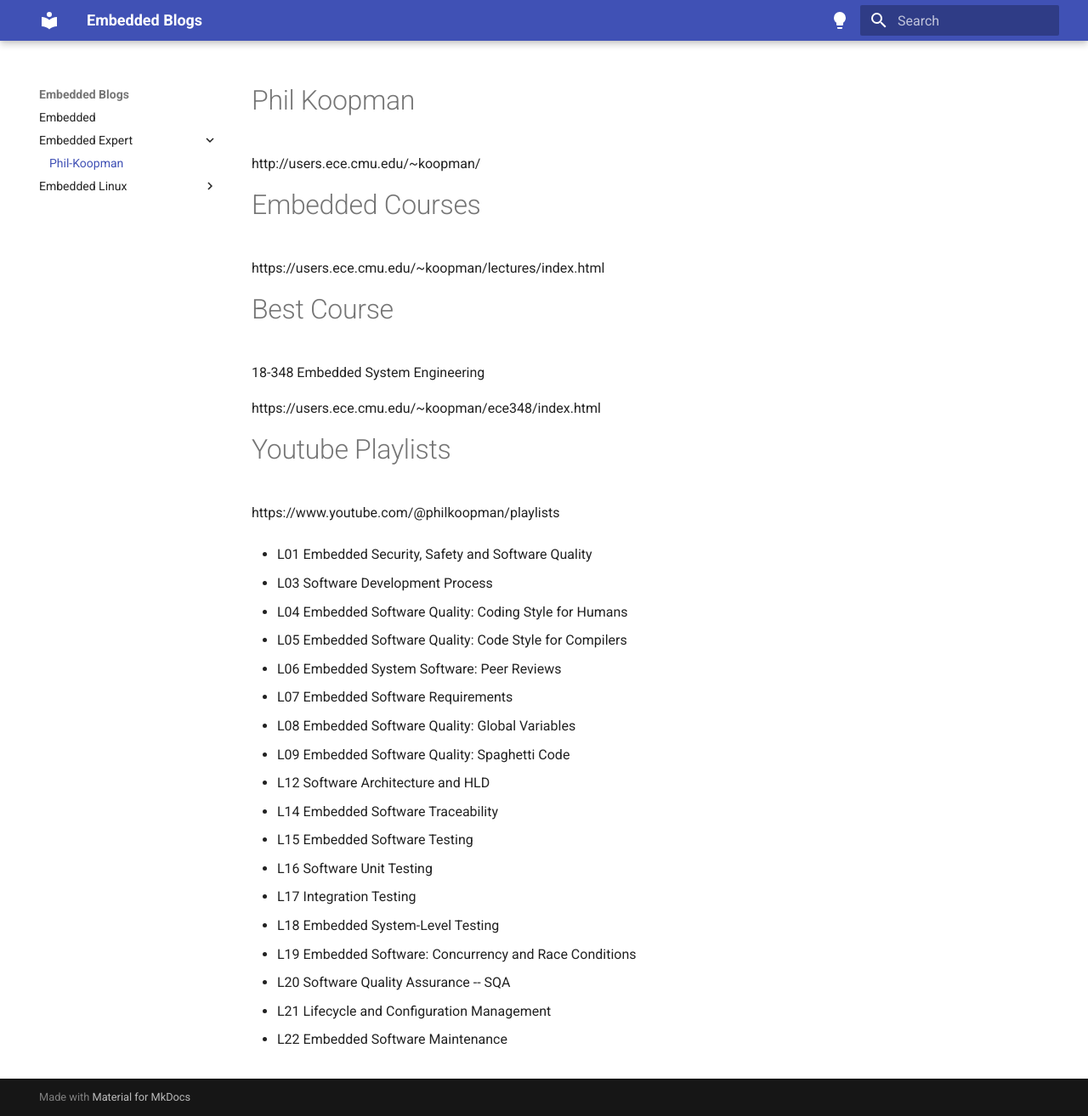
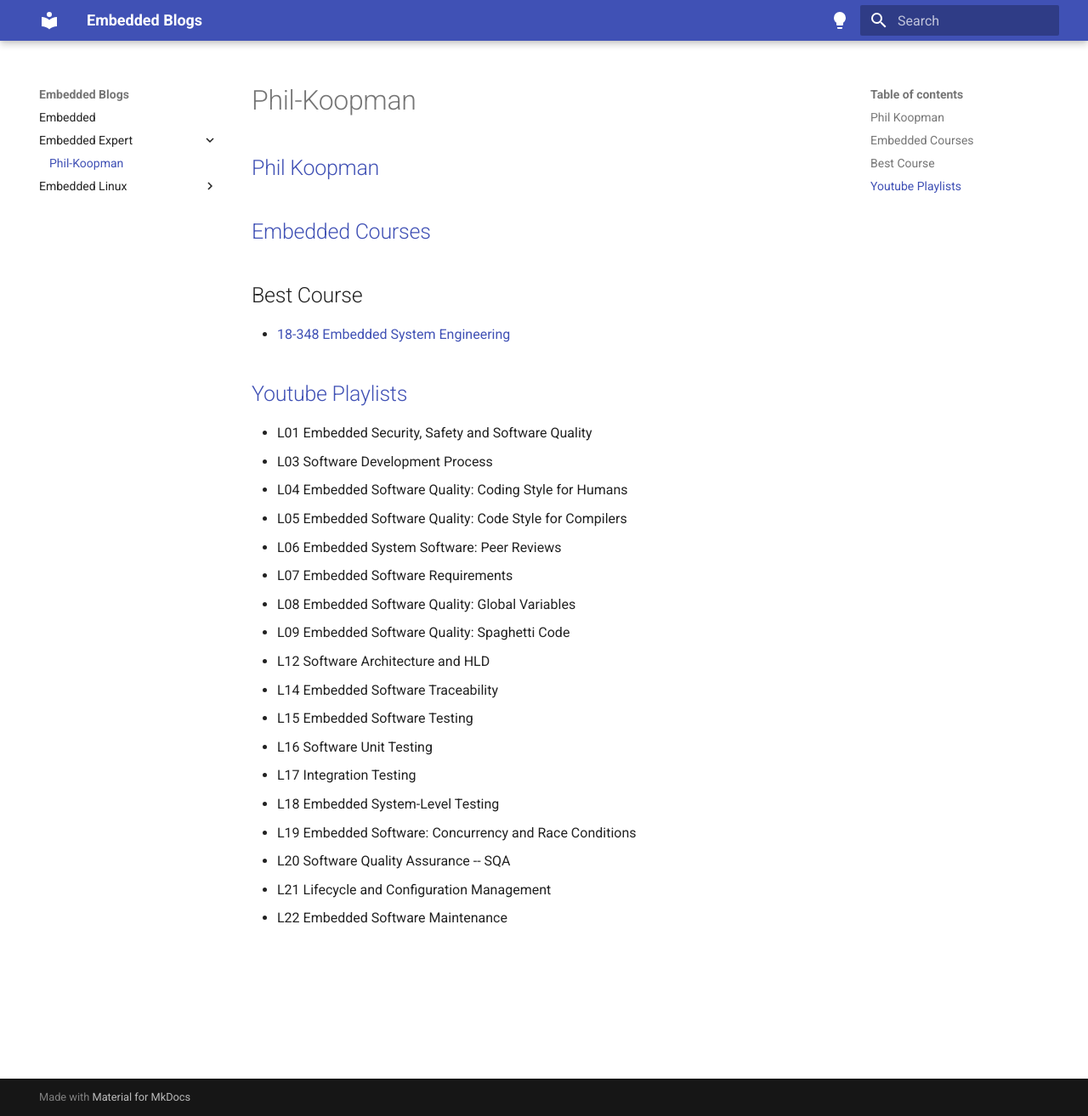
Before and after one commit to embeddednext/blogs, an MkDocs documentation site: the page built from docs/embedded/phil.md, in a window 1280 px wide and 1314 px high. Shown: the whole window at 85% size. Built offline with MkDocs 1.6.1 and Material for MkDocs 9.7.7, drawn with Linux system fonts in a browser that asks for light colours.

Commit message:
temp phil

```diff
--- a/docs/embedded/phil.md
+++ b/docs/embedded/phil.md
@@ -1,49 +1,26 @@
-# Phil Koopman
-http://users.ece.cmu.edu/~koopman/
+## [Phil Koopman](http://users.ece.cmu.edu/~koopman/)
 
-# Embedded Courses
-https://users.ece.cmu.edu/~koopman/lectures/index.html
+## [Embedded Courses](https://users.ece.cmu.edu/~koopman/lectures/index.html)
 
-# Best Course
-18-348 Embedded System Engineering
+## Best Course
+ - [18-348 Embedded System Engineering](https://users.ece.cmu.edu/~koopman/ece348/index.html)
 
-https://users.ece.cmu.edu/~koopman/ece348/index.html
-
-# Youtube Playlists
-https://www.youtube.com/@philkoopman/playlists
-
+## [Youtube Playlists](https://www.youtube.com/@philkoopman/playlists)
  - L01 Embedded Security, Safety and Software Quality
-
  - L03 Software Development Process
-
  - L04 Embedded Software Quality: Coding Style for Humans
-
  - L05 Embedded Software Quality: Code Style for Compilers
-
  - L06 Embedded System Software: Peer Reviews
-
  - L07 Embedded Software Requirements
-
  - L08 Embedded Software Quality: Global Variables
-
  - L09 Embedded Software Quality: Spaghetti Code
-
  - L12 Software Architecture and HLD
-
  - L14 Embedded Software Traceability
-
  - L15 Embedded Software Testing
-
  - L16 Software Unit Testing
-
  - L17 Integration Testing
-
  - L18 Embedded System-Level Testing
-
  - L19 Embedded Software: Concurrency and Race Conditions
-
  - L20 Software Quality Assurance -- SQA
-
  - L21 Lifecycle and Configuration Management
-
  - L22 Embedded Software Maintenance
```
